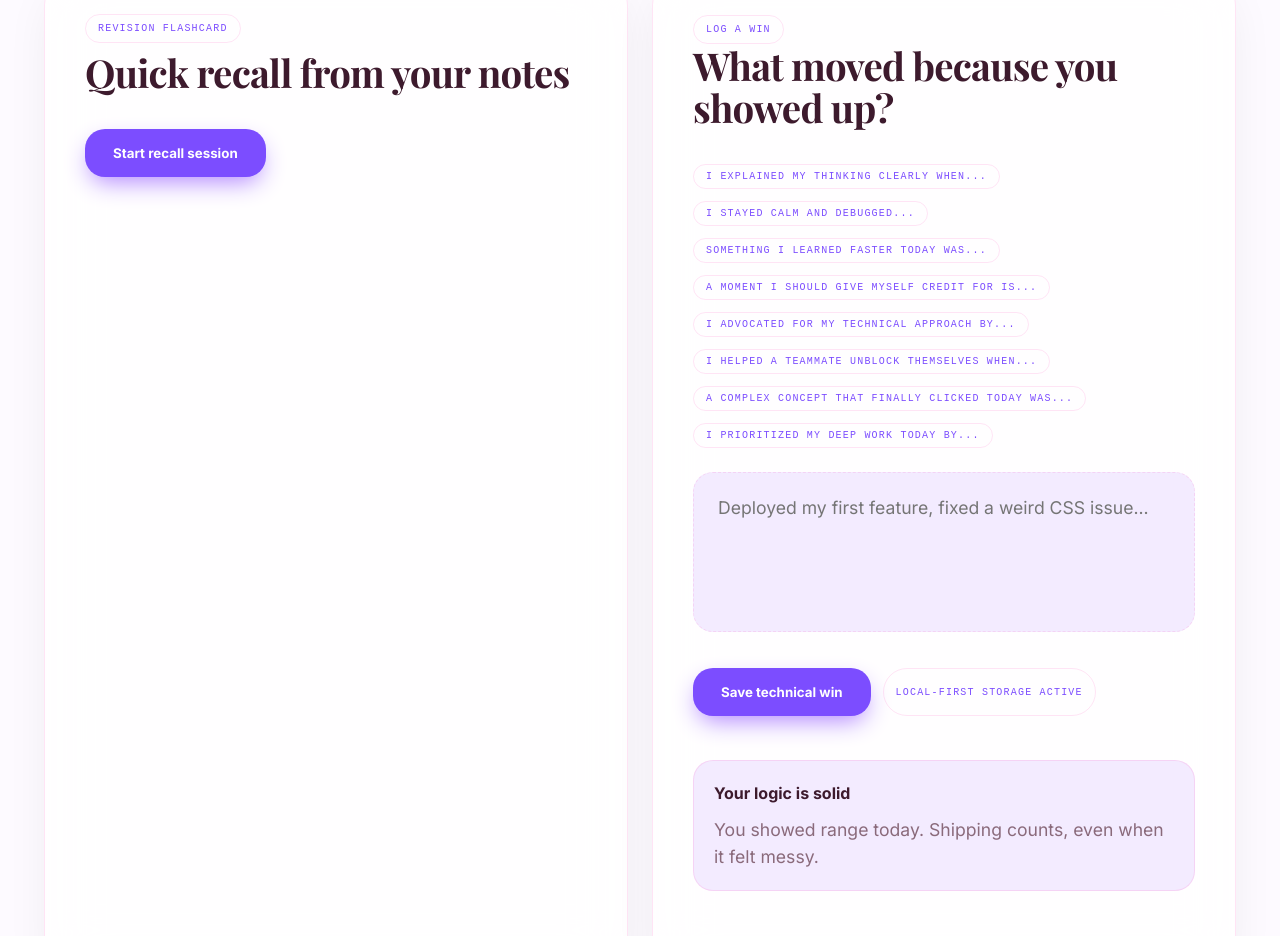
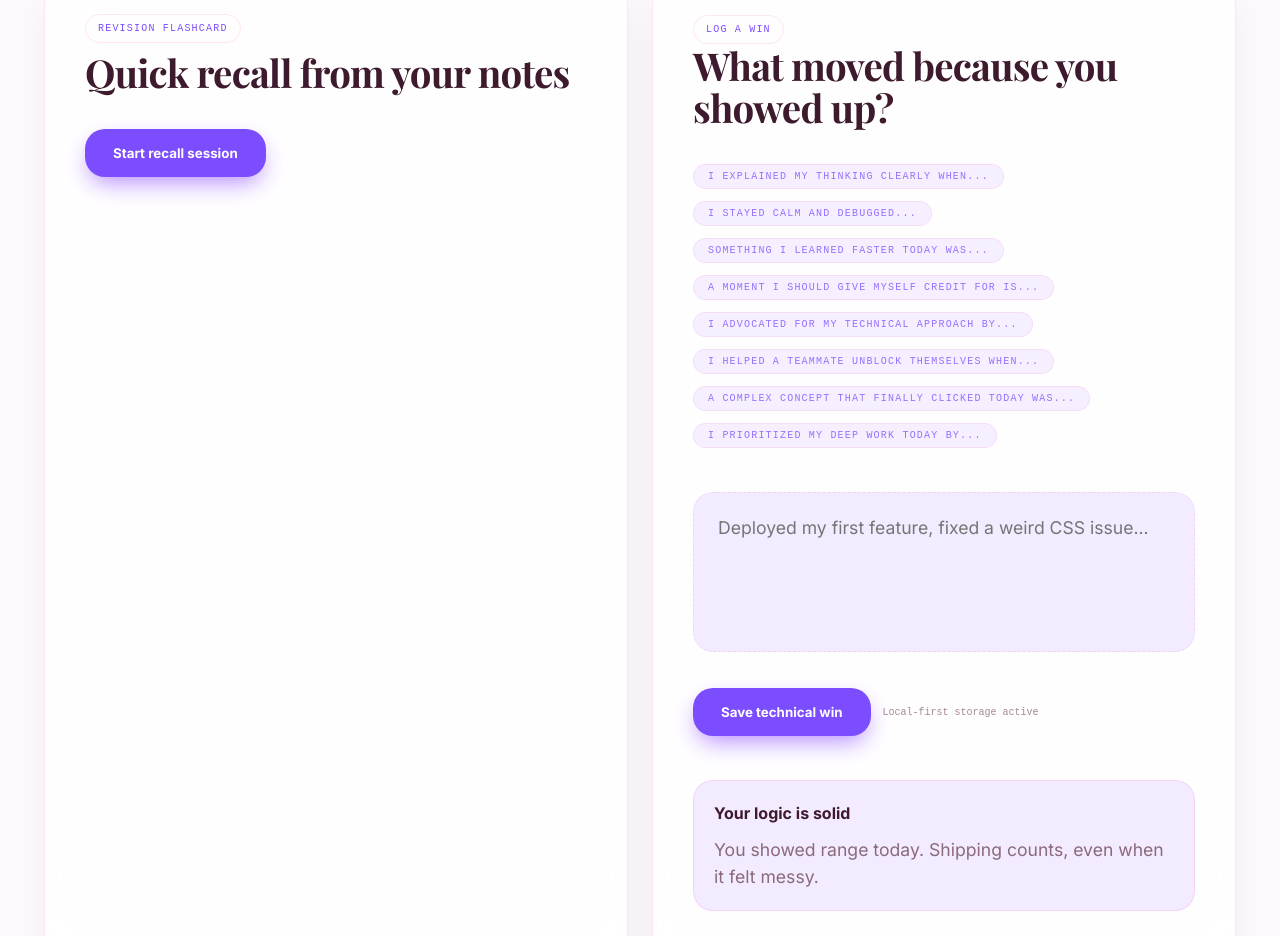
Before and after one commit to Nadia-JSch/that-tech-girl-app, a React (Vite) app: page / in a window 1280 px wide. Shown: the part 1705-2641 px from the top of the page. Built offline with nearby package versions, Linux system fonts and the light colour scheme.

Commit message:
style: overhaul journal section with better spacing and entry dividers

```diff
--- a/src/App.tsx
+++ b/src/App.tsx
@@ -556,7 +556,7 @@ const App = () => {
             <button className="primary" type="button" onClick={saveJournal}>
               Save technical win
             </button>
-            <span className="eyebrow">Local-first storage active</span>
+            <span className="soft-note">Local-first storage active</span>
           </div>
 
           <div className="mood-quote" style={{ marginTop: '20px' }}>
--- a/src/styles.css
+++ b/src/styles.css
@@ -178,7 +178,7 @@ body.dark-mode .card {
   border-color: rgba(255,255,255,0.08);
 }
 
-/* REFINED CHIPS */
+/* THE "CHIC" CHIPS */
 .eyebrow, .badge, .prompt-chip, .hero-ribbon, .hero-date {
   font-family: var(--font-mono);
   font-size: 10px;
@@ -193,6 +193,66 @@ body.dark-mode .card {
   align-items: center;
   gap: 8px;
   white-space: nowrap;
+}
+
+.prompt-row {
+  display: flex;
+  gap: 8px;
+  flex-wrap: wrap;
+  margin: 10px 0 20px;
+}
+
+.prompt-chip {
+  cursor: pointer;
+  background: var(--bg-strong);
+  border-style: solid;
+  opacity: 0.8;
+  padding: 6px 14px;
+}
+
+.prompt-chip:hover {
+  opacity: 1;
+  background: var(--surface-strong);
+  border-color: var(--accent);
+  transform: translateY(-1px);
+}
+
+.cta-row {
+  display: flex;
+  align-items: center;
+  gap: 20px;
+  margin-top: 20px;
+}
+
+.soft-note {
+  font-family: var(--font-mono);
+  font-size: 10px;
+  color: var(--muted);
+  opacity: 0.8;
+}
+
+.entry {
+  padding: 20px 0;
+  border-top: 1px dashed var(--line);
+  display: flex;
+  flex-direction: column;
+  gap: 10px;
+}
+
+.entry:first-child {
+  border-top: none;
+}
+
+.entry span {
+  font-family: var(--font-mono);
+  font-size: 10px;
+  color: var(--accent);
+}
+
+.entry p {
+  margin: 0;
+  font-size: 1.1rem;
+  line-height: 1.4;
 }
 
 .hero-ribbon {
```
